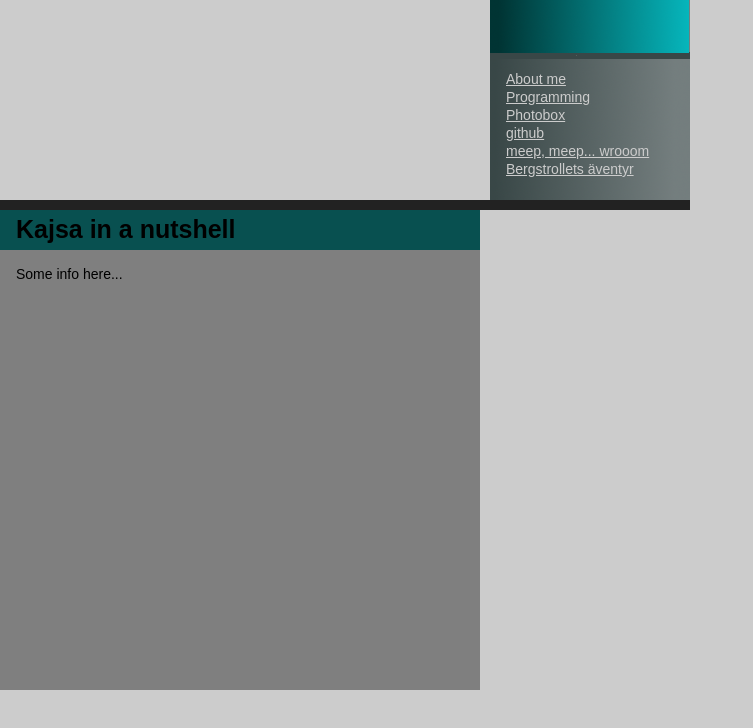
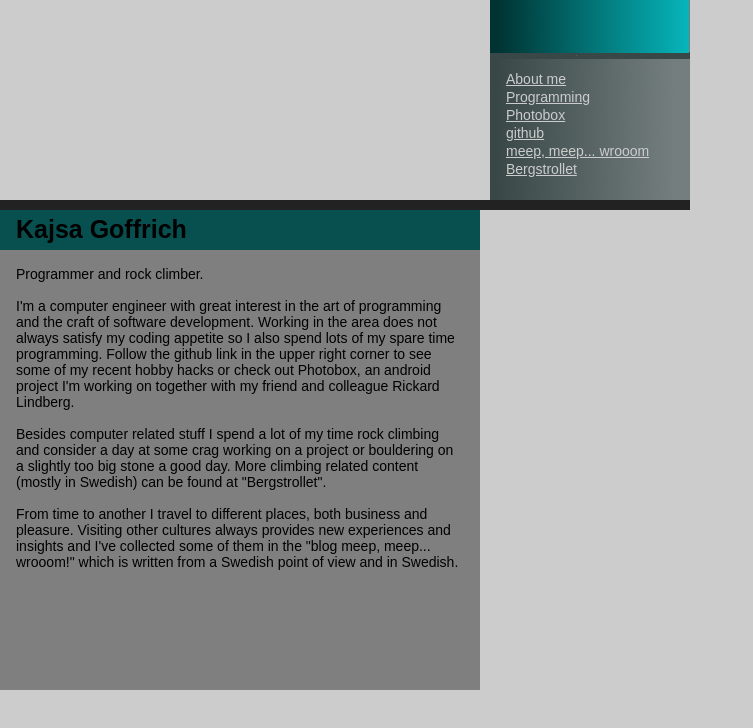
Before and after one commit to kajgo/mypage, a plain HTML site: page index.html in a window 1280 px wide. Shown: the whole page, without its empty margins (0-753 px from the left). Drawn offline with Linux system fonts and the light colour scheme.

Commit message:
Add content.

```diff
--- a/index.html
+++ b/index.html
@@ -38,8 +38,9 @@
             p.content {
                 padding-top: 16px;
                 padding-left: 16px;
+                padding-right: 16px;
                 height: 424px;
-                width: 464px;
+                width: 448px;
                 font-family: arial;
                 font-size: 14px;
                 color: #000000;
@@ -54,17 +55,34 @@
     </head>
     <body>
         <ul class="navbar">
-            <li><a href="">About me</a>
+            <li><a href="index.html">About me</a>
             <li><a href="">Programming</a>
             <li><a
                 href="https://play.google.com/store/apps/details?id=com.photobox">Photobox</a>
             <li><a href="https://github.com/kajgo">github</a>
             <li><a href="http://meepmeepwrooom.blogspot.com">meep, meep... wrooom</a>
-            <li><a href="">Bergstrollets äventyr</a>
+            <li><a href="">Bergstrollet</a>
         </ul>
         <p class="hborder">
-        <h1>Kajsa in a nutshell</h1>
+        <h1>Kajsa Goffrich</h1>
         <p class="content">
-        Some info here...
+        Programmer and rock climber.
+        <br><br>
+        I'm a computer engineer with great interest in the art of programming
+        and the craft of software development. Working in the area does not
+        always satisfy my coding appetite so I also spend lots of my spare time
+        programming. Follow the github link in the upper right corner to see
+        some of my recent hobby hacks or check out Photobox, an android project
+        I'm working on together with my friend and colleague Rickard Lindberg.
+        <br><br>
+        Besides computer related stuff I spend a lot of my time rock climbing
+        and consider a day at some crag working on a project or
+        bouldering on a slightly too big stone a good day. More climbing
+        related content (mostly in Swedish) can be found at "Bergstrollet".
+        <br><br>
+        From time to another I travel to different places, both business and
+        pleasure. Visiting other cultures always provides new experiences and
+        insights and I've collected some of them in the "blog meep, meep...
+        wrooom!" which is written from a Swedish point of view and in Swedish.
     </body>
 </html>
```
